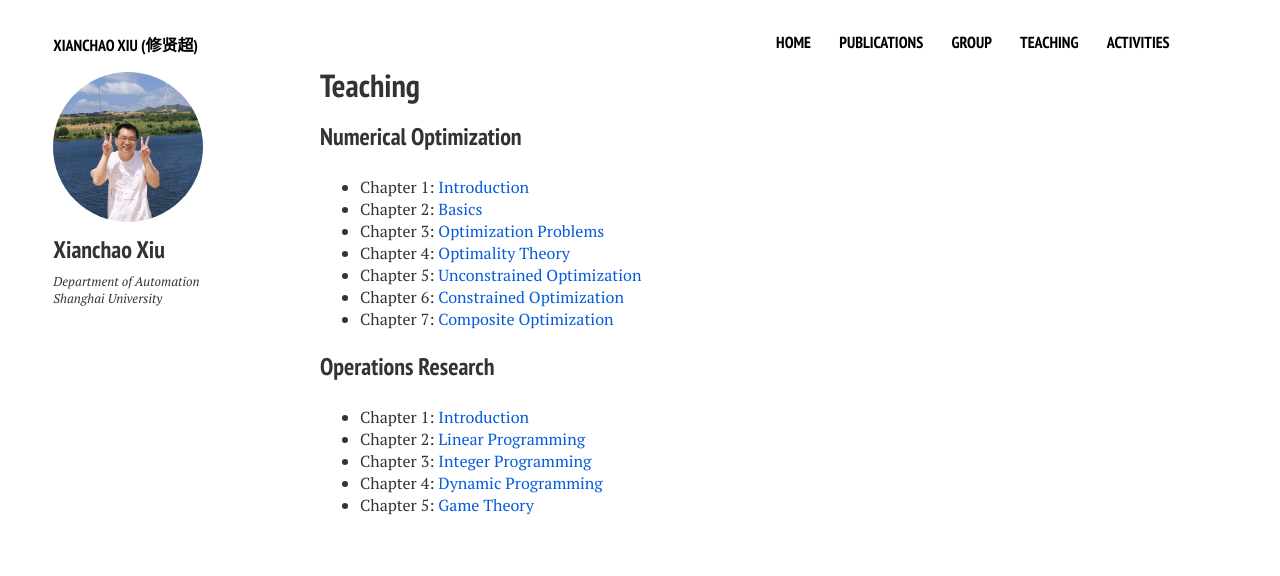
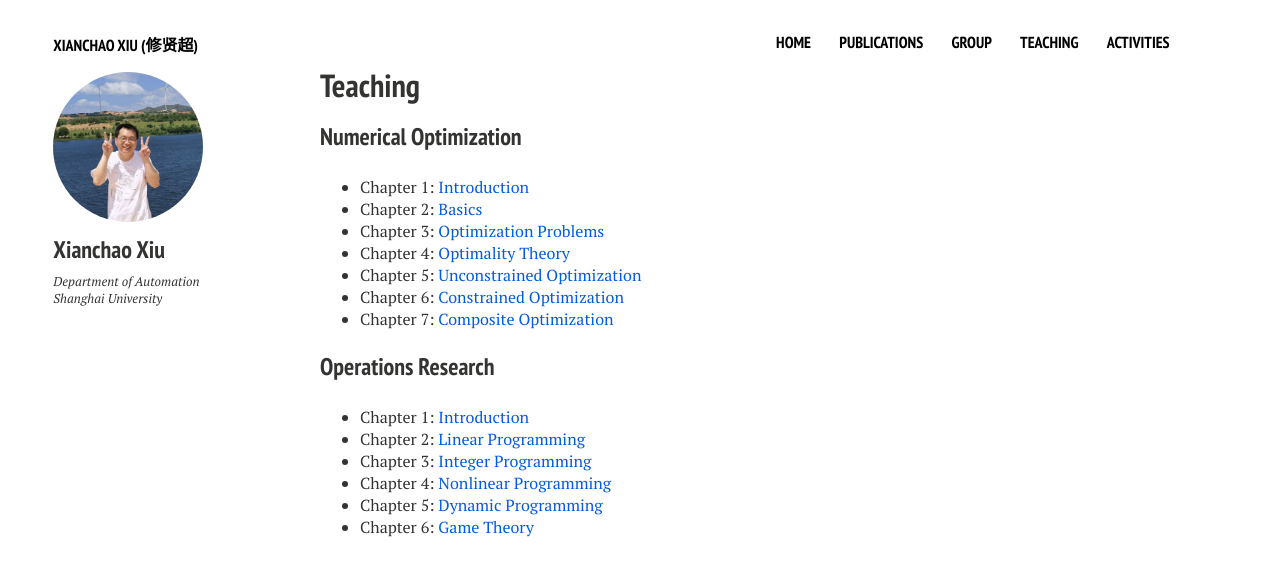
Before and after one commit to xianchaoxiu/xianchaoxiu.github.io, a Jekyll site: the page built from teaching/index.md, in a window 1280 px wide. Shown: the top 576 px of the page. Built offline with Jekyll 4.4.1, drawn with Linux system fonts in a browser that asks for light colours; nearby versions of some CDN libraries.

Commit message:
Update index.md

```diff
--- a/teaching/index.md
+++ b/teaching/index.md
@@ -24,5 +24,6 @@ share: false
 * Chapter 1: <a href="../teaching/OR_1.pdf" class="textlink" target="_blank">Introduction </a>
 * Chapter 2: <a href="../teaching/OR_2.pdf" class="textlink" target="_blank">Linear Programming  </a>
 * Chapter 3: <a href="../teaching/OR_3.pdf" class="textlink" target="_blank">Integer Programming </a>
-* Chapter 4: <a href="../teaching/OR_3.pdf" class="textlink" target="_blank">Dynamic Programming </a>
-* Chapter 5: <a href="../teaching/OR_3.pdf" class="textlink" target="_blank">Game Theory </a>
+* Chapter 4: <a href="../teaching/OR_3.pdf" class="textlink" target="_blank">Nonlinear Programming </a>
+* Chapter 5: <a href="../teaching/OR_3.pdf" class="textlink" target="_blank">Dynamic Programming </a>
+* Chapter 6: <a href="../teaching/OR_3.pdf" class="textlink" target="_blank">Game Theory </a>
```
